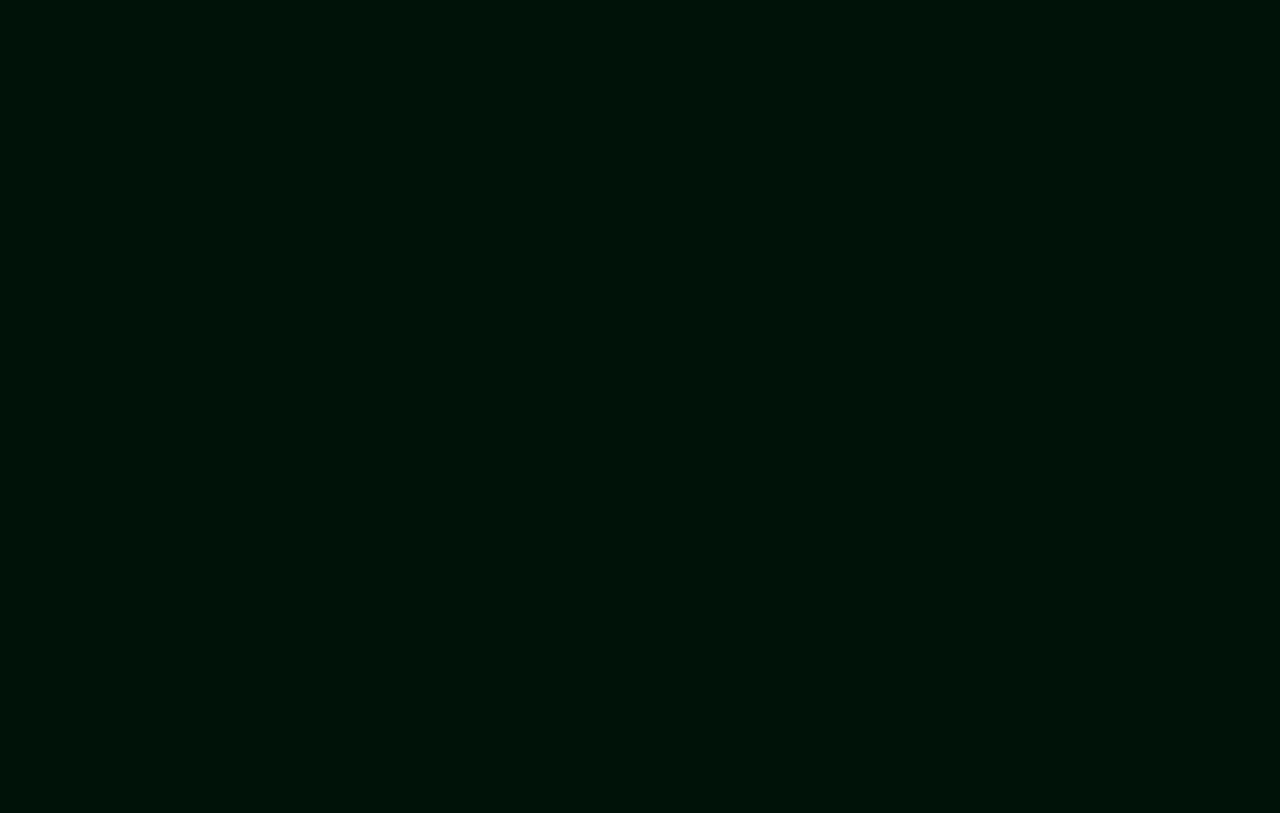
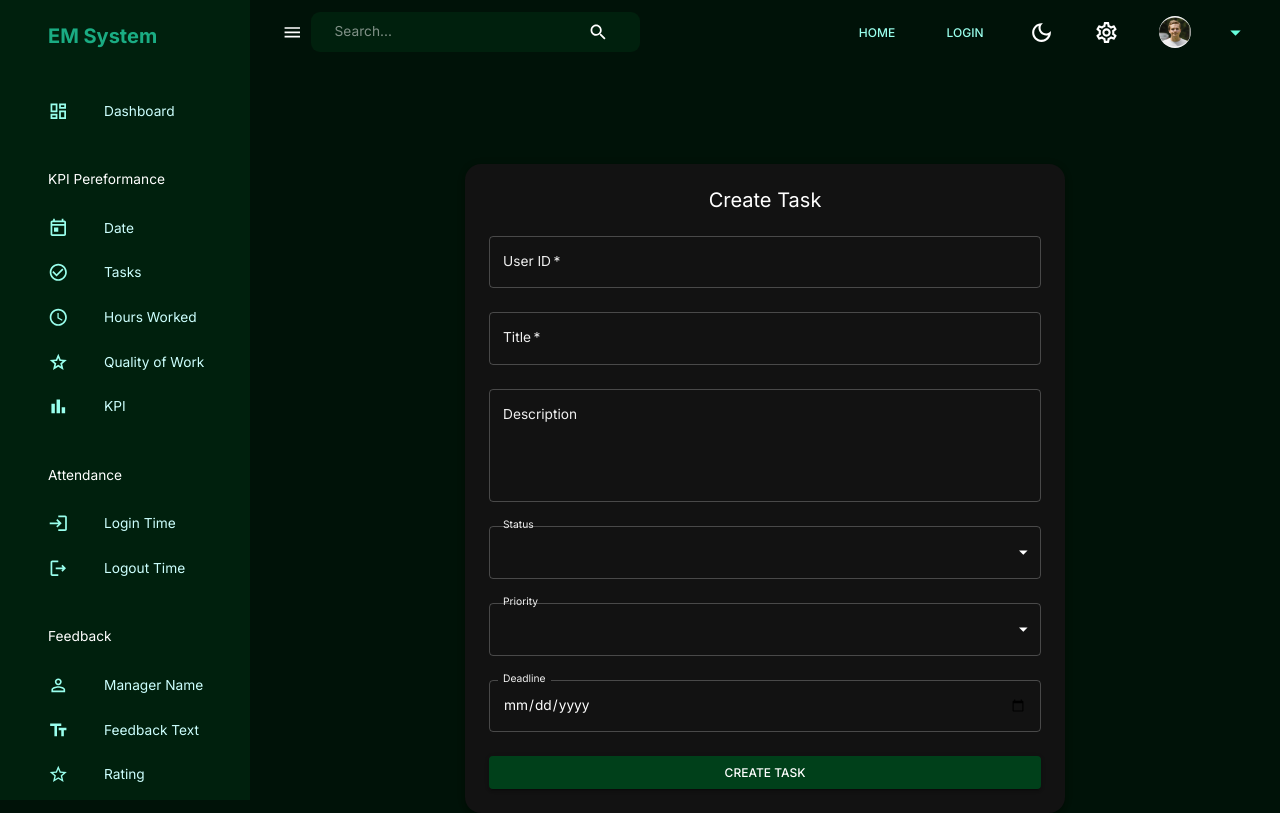
Before and after one commit to Haregewoyn-Soramo/Soramo-Haregewoyn-EMS-Capstone, a React (Vite) app in the folder frontend/vite-project/: page /createtask in a window 1280 px wide. Before the commit this address had no page. Built offline with nearby package versions, Linux system fonts and the light colour scheme; no server answers.

Commit message:
capstone project

```diff
--- a/frontend/vite-project/src/App.jsx
+++ b/frontend/vite-project/src/App.jsx
@@ -14,6 +14,8 @@ import Report from './scenes/Report';
 import Login from './scenes/Login';
 import { UseAuthContext } from './hooks/UseAuthContext';
 import CreateKPI from './scenes/CreateKPI';
+import CreateTask from './scenes/CreateTask';
+
 
 
 
@@ -39,6 +41,7 @@ function App() {
             <Route path= '/Custom' element = {< Report/>} />
             <Route path= '/login' element = {user ? < Login/> : <Navigate to= '/'/>} />
             <Route path= '/createkpi' element = {<CreateKPI/>} />
+            <Route path= '/createtask' element = {<CreateTask/>} />
            </Route>
          </Routes>
       </ThemeProvider>
--- /dev/null
+++ b/frontend/vite-project/src/scenes/CreateTask.jsx
@@ -0,0 +1,162 @@
+import { useCreatetaskMutation } from "../state/api";
+import React, { useState } from 'react';
+import { Box, TextField, Button, MenuItem, Typography, Select, InputLabel, FormControl } from '@mui/material';
+import { useTheme } from '@mui/material/styles';
+
+
+const CreateTask = ()=>{
+  const [createTask, isloading] = useCreatetaskMutation()
+  const theme = useTheme()
+  const [success, setSuccess]= useState('')
+  const [error, setError] = useState('');
+  const [task, setTask] = useState({
+    user_id: '',
+    title:'',
+    description:'',
+    status:[
+      'pending', 'in_progress', 'completed', 'overdue'
+    ],
+    priority: ['low', 'medium', 'high'],
+    deadline: '',
+  })
+
+  const handleChange = (e)=>{
+    setTask({
+      ...task,
+      [e.target.name]: e.target.value
+    });
+  }
+
+  const handleSubmit = async(e) =>{
+    e.preventDefault();
+    try {
+      const result = await createTask(task).unwrap()
+      console.log('submit data:', task)
+      console.log('API response:', result)
+      setSuccess('task Created Successfully.')
+      setTask({
+        user_id: '',
+        title:'',
+        description:'',
+        status:[
+          'pending', 'in_progress', 'completed', 'overdue'
+        ],
+        priority: ['low', 'medium', 'high'],
+        deadline: '',
+      })
+
+    } catch (error) {
+      console.error('Error submitting form:', error);
+    }
+  }
+
+  return (
+    <Box
+      sx={{
+        maxWidth: 600,
+        margin: '100px auto',
+        padding: theme.spacing(3),
+        borderRadius: theme.shape.borderRadius,
+        boxShadow: theme.shadows[3],
+        backgroundColor: theme.palette.background.paper
+      }}
+    >
+
+      <Typography variant="h4" align="center" gutterBottom>
+        Create Task
+      </Typography>
+      <form onSubmit={handleSubmit}>
+        <TextField
+          label="User ID"
+          name="user_id"
+          value={task.user_id}
+          onChange={handleChange}
+          fullWidth
+          margin="normal"
+          required
+        />
+        <TextField
+          label="Title"
+          name="title"
+          value={task.title}
+          onChange={handleChange}
+          fullWidth
+          margin="normal"
+          required
+        />
+        <TextField
+          label="Description"
+          name="description"
+          value={task.description}
+          onChange={handleChange}
+          fullWidth
+          margin="normal"
+          multiline
+          rows={4}
+        />
+        <FormControl fullWidth margin="normal">
+          <InputLabel>Status</InputLabel>
+          <Select
+            name="status"
+            value={task.status}
+            onChange={handleChange}
+            required
+          >
+            <MenuItem value="pending">Pending</MenuItem>
+            <MenuItem value="in_progress">In Progress</MenuItem>
+            <MenuItem value="completed">Completed</MenuItem>
+            <MenuItem value="overdue">Overdue</MenuItem>
+          </Select>
+        </FormControl>
+        <FormControl fullWidth margin="normal">
+          <InputLabel>Priority</InputLabel>
+          <Select
+            name="priority"
+            value={task.priority}
+            onChange={handleChange}
+            required
+          >
+            <MenuItem value="low">Low</MenuItem>
+            <MenuItem value="medium">Medium</MenuItem>
+            <MenuItem value="high">High</MenuItem>
+          </Select>
+        </FormControl>
+        <TextField
+          label="Deadline"
+          name="deadline"
+          type="date"
+          value={task.deadline}
+          onChange={handleChange}
+          fullWidth
+          margin="normal"
+          InputLabelProps={{
+            shrink: true,
+          }}
+        />
+        <Box mt={2}>
+          <Button
+            type="submit"
+            variant="contained"
+            color="primary"
+            fullWidth
+          >
+            Create Task
+          </Button>
+        </Box>
+      </form>
+      {success && (
+        <Typography color="success.main" align="center" mt={2}>
+          {success}
+        </Typography>
+      )}
+      {error && (
+        <Typography color="error.main" align="center" mt={2}>
+          {error}
+        </Typography>
+      )}
+    </Box>
+  );
+};
+
+
+export default CreateTask
--- a/frontend/vite-project/src/scenes/KPI.jsx
+++ b/frontend/vite-project/src/scenes/KPI.jsx
@@ -1,10 +1,11 @@
-import { Box, Button } from '@mui/material';
-import { useGetKPIQuery } from "../state/api";
+import { Box, Button, IconButton } from '@mui/material';
+import { useGetKPIQuery, useDeleteKPIMutation } from "../state/api";
 import Header from "../Components/Header";
 import { DataGrid } from '@mui/x-data-grid';
 import { useTheme } from '@mui/material/styles';
 import { useNavigate } from 'react-router-dom';
 import { useState } from 'react';
+import DeleteIcon from '@mui/icons-material/Delete';
 
 const KPIPerformance = () => {
   const { data, isLoading } = useGetKPIQuery();
@@ -13,6 +14,21 @@ const KPIPerformance = () => {
   const theme = useTheme();
 
   console.log('data:', data);
+
+  const [deleteKPI, { isLoading: deleteLoading }] = useDeleteKPIMutation();
+  const [success, setSuccess] = useState('');
+  const [deletedId, setDeletedId] = useState('');
+
+  const handleDelete = async (id) => {
+    try {
+      await deleteKPI({ id }).unwrap();
+      console.log('deleted kpi id:', id);
+      setSuccess("Delete KPI successfully");
+      setDeletedId('');
+    } catch (error) {
+      console.error('Error deleting KPI:', error);
+    }
+  };
 
   const handleClick = (event, path) => {
     setAnchorEl(event.currentTarget);
@@ -79,6 +95,20 @@ const KPIPerformance = () => {
         const newDate = new Date(valueDate).toDateString();
         return newDate;
       }
+    },
+    {
+      field: "actions",
+      headerName: "Actions",
+      flex: 0.5,
+      renderCell: (params) => (
+        <IconButton
+          color="secondary"
+          onClick={() => handleDelete(params.row._id)}
+          disabled={deleteLoading}
+        >
+          <DeleteIcon />
+        </IconButton>
+      )
     }
   ];
 
--- a/frontend/vite-project/src/scenes/Tasks.jsx
+++ b/frontend/vite-project/src/scenes/Tasks.jsx
@@ -1,6 +1,6 @@
 import { useGetTaskQuery } from "../state/api";
 import Header from "../Components/Header";
-import { Box, Card, CardActions, CardContent, Button, Typography, Rating, useTheme, useMediaQuery, Collapse } from '@mui/material';
+import { Box, Card, CardActions, CardContent, Button, Typography, Rating, useTheme, useMediaQuery, Collapse, IconButton, } from '@mui/material';
 import { useState } from "react";
 import {
   HourglassEmptyOutlined,
@@ -8,28 +8,24 @@ import {
   CheckCircleOutline,
   ErrorOutline,
 } from '@mui/icons-material';
+import { useNavigate } from "react-router-dom";
+import { useDeleteTaskMutation } from "../state/api";
+import DeleteIcon from '@mui/icons-material/Delete';
 
-
-
-const getStatusIcon = (status) => {
-  switch (status) {
-    case 'pending':
-      return <HourglassEmptyOutlined sx={{color: 'orange', width:"18px", height: "18px", mb: "-5px", ml: "5px"}}/>;
-    case 'in_progress':
-      return <AutorenewOutlined  sx={{color: 'blue',  width:"18px", height: "18px", mb: "-5px", ml: "5px"}}/>;
-    case 'completed':
-      return <CheckCircleOutline sx={{color: 'green',  width:"18px", height: "18px", mb: "-5px", ml: "5px"}} />;
-    case 'overdue':
-      return <ErrorOutline  sx={{color: 'red',  width:"18px", height: "18px", mb: "-5px", ml: "5px"}}/>;
-    default:
-      return null;
-  }
-};
-
-
-
-
-
+// const getStatusIcon = (status) => {
+//   switch (status) {
+//     case 'pending':
+//       return <HourglassEmptyOutlined sx={{color: 'orange', width:"18px", height: "18px", mb: "-5px", ml: "5px"}}/>;
+//     case 'in_progress':
+//       return <AutorenewOutlined  sx={{color: 'blue',  width:"18px", height: "18px", mb: "-5px", ml: "5px"}}/>;
+//     case 'completed':
+//       return <CheckCircleOutline sx={{color: 'green',  width:"18px", height: "18px", mb: "-5px", ml: "5px"}} />;
+//     case 'overdue':
+//       return <ErrorOutline  sx={{color: 'red',  width:"18px", height: "18px", mb: "-5px", ml: "5px"}}/>;
+//     default:
+//       return null;
+//   }
+// };
 
 const Task = ({
   title,
@@ -39,13 +35,28 @@ const Task = ({
   deadline,
   created_at,
   user_id,
-  updated_at
+  updated_at,
+  _id
 }) => {
-      const theme = useTheme()
-      const [isExpanded, setIsExpanded] = useState(false)
+  const theme = useTheme();
+  const [isExpanded, setIsExpanded] = useState(false);
+  const [deleteTask, { isLoading: deleteLoading }] = useDeleteTaskMutation();
+  const [success, setSuccess] = useState('');
+  const [deletedId, setDeletedId] = useState('');
+
+  const handleDelete = async () => {
+    try {
+      await deleteTask({ id: _id }).unwrap();
+      console.log('Deleted task with ID:', _id);
+      setSuccess("Task deleted successfully");
+      setDeletedId('');
+    } catch (error) {
+      console.error('Error deleting task:', error);
+    }
+  };
 
   return(
-        <Card sx={{backgroundImage: "none", borderRadius: " 0.55rem", backgroundColor: theme.palette.background.alt}}>
+    <Card sx={{backgroundImage: "none", borderRadius: " 0.55rem",position:"relative"}}>
       <CardContent>
         <Typography variant="h5" component="div" sx={{mb: "1.5rem"}}>
           Title: {title}
@@ -56,9 +67,16 @@ const Task = ({
         <Typography sx={{mb: "1.2rem"}} color="#666">
           Deadline: {new Date(deadline).toLocaleString()}
         </Typography>
-               <Typography sx={{mb: "1.2rem"}} color="#666">
-                            Status: {status}{getStatusIcon(status)}
+        <Typography sx={{mb: "1.2rem"}} color="#666" fontWeight="bold">
+          Status: {status}
         </Typography>
+        <IconButton
+          color="secondary"
+          onClick={handleDelete}
+          disabled={deleteLoading}
+        >
+          <DeleteIcon />
+        </IconButton>
       </CardContent>
       <CardActions>
         <Button variant="primary" size="small" sx={{fontSize:"10px"}} onClick={() => setIsExpanded(!isExpanded)}>
@@ -76,51 +94,52 @@ const Task = ({
         </CardContent>
       </Collapse>
     </Card>
-      )
-    }
-
-
+  );
+};
 
 const Tasks = () => {
+  const {data, isLoading} = useGetTaskQuery();
+  console.log('data:', data);
+  const isNoneMobile = useMediaQuery("(min-width: 1000px)");
+  const navigate = useNavigate();
 
-  const {data, isLoading} = useGetTaskQuery();
-  console.log('data:', data)
-  const isNoneMobile = useMediaQuery("(min-width: 1000px)")
+  const handleClick = (event, path) => {
+    navigate(path);
+  };
+
   return(
     <Box m="1.5rem 2.5rem">
       <Header title="Tasks" subtitle="Track and Manage Your Assigned Tasks" />
       {data || !isLoading ?(
-              <Box mt = "20px" display="grid"
+        <Box mt="20px" display="grid"
           gridTemplateColumns="repeat(4, minmax(0, 1fr))"
           justifyContent="space-between"
-                   rowGap= "20px"
+          rowGap="20px"
           columnGap="1.33%"
-                   sx={{"& > div": {gridColumn: isNoneMobile ? undefined : "span 4"}}} >
-                 {data.map(
-                                 ({title,
-                                  description,
-                                  status,
-                                  priority,
-                                  deadline,
-                                  created_at,
-                                  user_id,
-                                  updated_at}) =>(
+          sx={{"& > div": {gridColumn: isNoneMobile ? undefined : "span 4"}}}>
+          {data.map(({ _id, title, description, status, priority, deadline, created_at, user_id, updated_at }) => (
             <Task
-                                     key={user_id}
+              key={_id}
+              _id={_id}
               title={title}
-                                     description={ description}
+              description={description}
               status={status}
               priority={priority}
               deadline={deadline}
               created_at={created_at}
               user_id={user_id}
-                                     updated_at={updated_at}/>
-                                  )
+              updated_at={updated_at}
+            />
+          ))}
+        </Box>
+      ) : (
+        <> Loading...</>
       )}
-              </Box> ):
-      ( <> Loading...</>)}
+      <Button sx={{ marginTop: "10px", backgroundColor:"#000804", padding:"5px 8px", marginBottom:"50px", marginTop: "20px", fontWeight:"bolder"}} onClick={(event) => handleClick(event, '/createtask')}>
+        Create Task
+      </Button>
     </Box>
-  )
+  );
 };
 
 export default Tasks;
--- a/frontend/vite-project/src/state/api.js
+++ b/frontend/vite-project/src/state/api.js
@@ -2,34 +2,34 @@ import { createApi, fetchBaseQuery } from '@reduxjs/toolkit/query/react';
 
 
 export const api = createApi({
-  baseQuery:  fetchBaseQuery({ baseUrl:" http://localhost:5000" }),
+  baseQuery:  fetchBaseQuery({ baseUrl:" http://localhost:5000/api" }),
   reducerPath: "EMSApi",
   tagTypes: ['User', 'KPI', "Task", "Users"],
   endpoints: (build) =>({
     getUsersById: build.query({
-      query: (id) =>`api/user/${id}`,
+      query: (id) =>`user/${id}`,
       providesTags: ["User"]
     }),
     getKPI: build.query({
-      query:() =>"api/kpi",
+      query:() =>"kpi",
       providesTags: ["KPI"],
     }),
     getTask: build.query({
-      query:() =>`api/task`,
+      query:() =>`task`,
       providesTags: ["Task"],
     }),
     getUsers: build.query({
-      query:() =>`api/user`,
+      query:() =>`user`,
       providesTags: ["Users"],
     }),
 
     getReport: build.query({
-      query:() =>`api/report`,
+      query:() =>`report`,
       providesTags: ["Report"],
     }),
     createReport: build.mutation({
       query: (newReport) => ({
-        url: `api/report/create`,
+        url: `report/create`,
         method: 'POST',
         body: newReport,
       }),
@@ -37,13 +37,37 @@ export const api = createApi({
     }),
     createKPI: build.mutation({
       query: (newKPI) => ({
-        url: `api/kpi/create`,
+        url: `kpi/create`,
         method: 'POST',
         body: newKPI,
       }),
       invalidatesTags: ["KPI"],
+    }),
+    deleteKPI: build.mutation({
+      query: ({ id }) => ({
+        url: `kpi/delete/${id}`,
+        method: 'DELETE',
+      }),
+      invalidatesTags: ["KPI"],
+    }),
+    createtask: build.mutation({
+      query: (newTask) => ({
+        url: `task/create`,
+        method: 'POST',
+        body: newTask,
+      }),
+      invalidatesTags: ["Task"],
+    }),
+    deleteTask: build.mutation({
+      query: ({ id }) => ({
+        url: `task/delete/${id}`,
+        method: 'DELETE',
+      }),
+      invalidatesTags: ["Task"],
     })
   })
-})
+  })
 
-export const { useGetUsersByIdQuery, useGetKPIQuery, useGetTaskQuery, useGetUsersQuery, useGetReportQuery, useCreateKPIMutation, useCreateReportMutation} = api;
+
+
+export const { useGetUsersByIdQuery, useGetKPIQuery, useGetTaskQuery, useGetUsersQuery, useGetReportQuery, useCreateKPIMutation, useCreateReportMutation, useDeleteKPIMutation, useCreatetaskMutation, useDeleteTaskMutation} = api;
```
Also changed, not shown: frontend/vite-project/src/scenes/CreateKPI.jsx (+9 -2 lines). Lines whose indentation alone changed are shown as unchanged.
